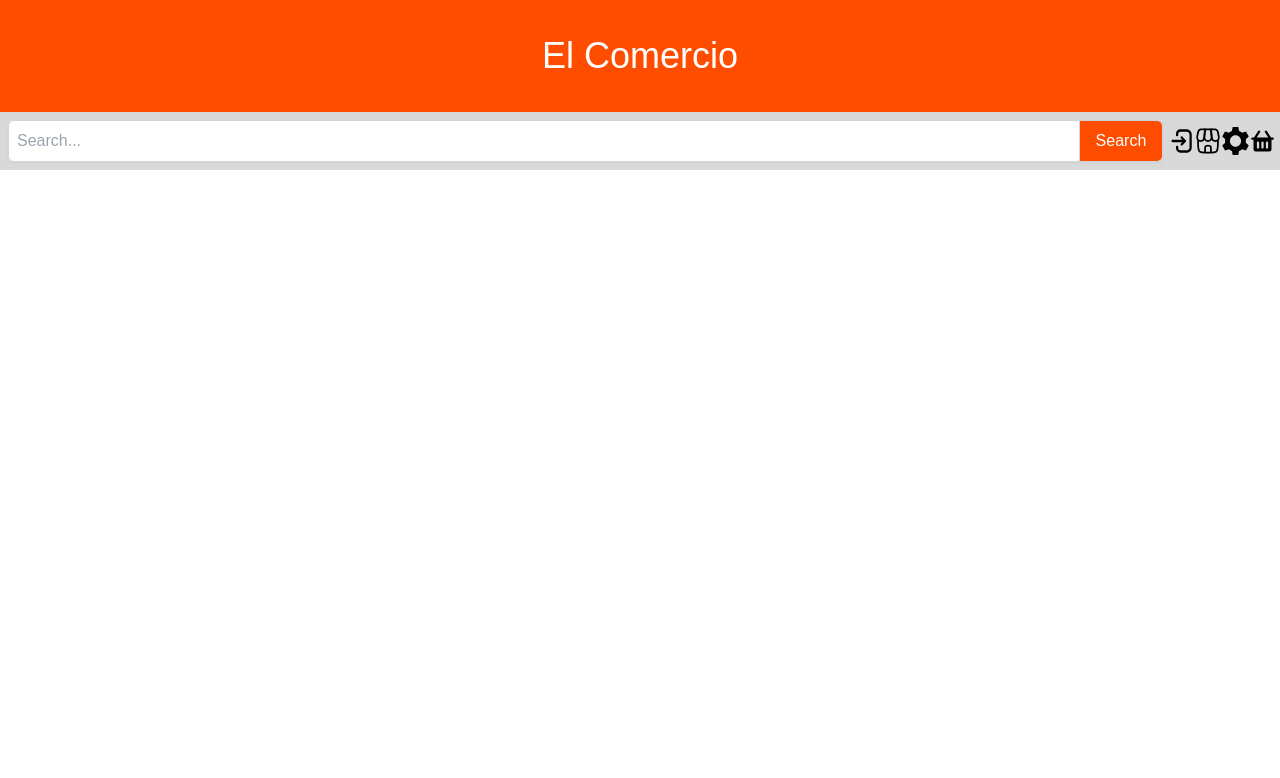
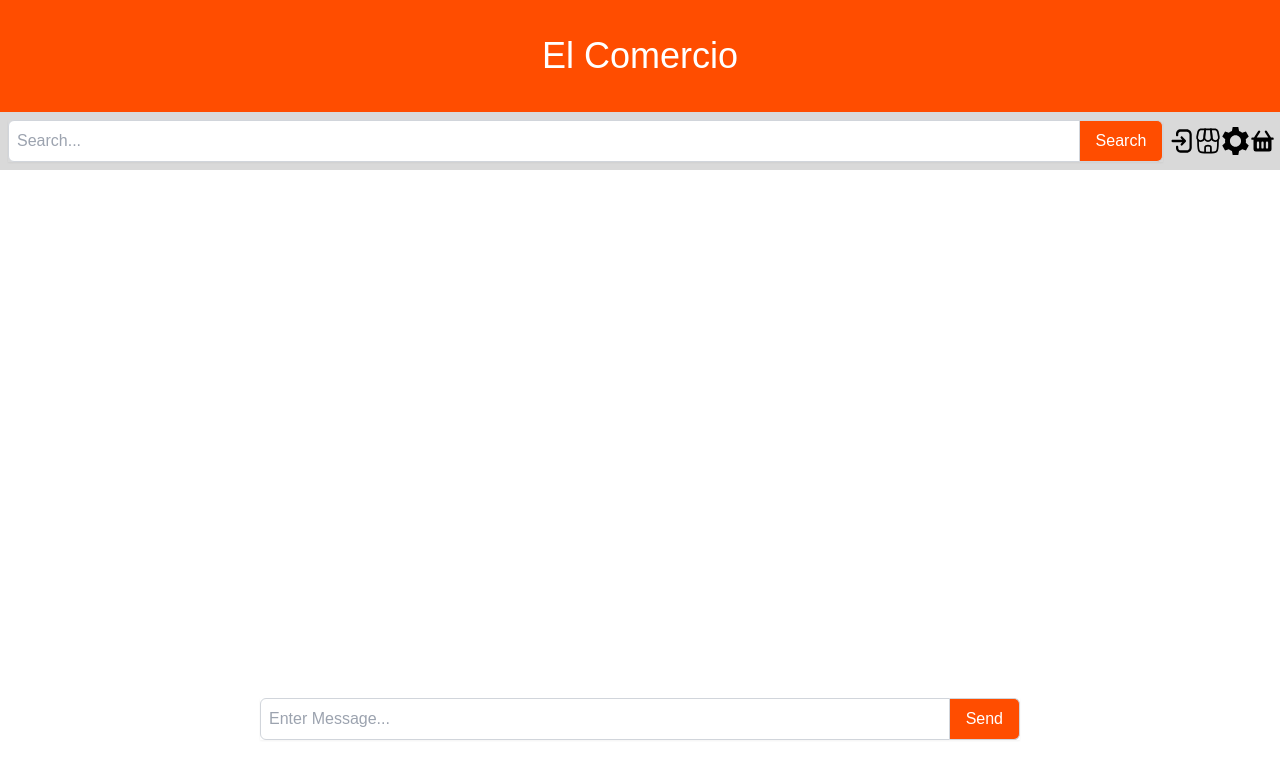
Before and after one commit to Damon-Martin/COMP-3000-Year-2024-2025, a Next.js app in the folder front-end/: page /support in a window 1280 px wide. Shown: the top 778 px of the page. Built offline with nearby package versions, Linux system fonts and the light colour scheme; no server answers.

Commit message:
Both clients recieve messages

```diff
--- a/front-end/src/app/support/page.jsx
+++ b/front-end/src/app/support/page.jsx
@@ -106,7 +106,7 @@
     }, [])
 
 
-    return isMobile ? <SupportMobile username={username} socket={socket}/> : <SupportDesktop username={username} socket={socket}/>;
+    return isMobile ? <SupportMobile username={username} socket={socket} messages={messages} setMessages={setMessages}/> : <SupportDesktop username={username} socket={socket} messages={messages} setMessages={setMessages}/>;
 
 
 }
--- a/front-end/src/components/page-components/support-page/desktop/customer/support-desktop.jsx
+++ b/front-end/src/components/page-components/support-page/desktop/customer/support-desktop.jsx
@@ -1,10 +1,24 @@
+import PurchaseButton from "@/components/regular-components/item-page/buttons/purchase-btn"
 import NavBarSwitcher from "@/components/regular-components/nav-bar/nav-bar-switcher/nav-bar-switcher"
+import SupportInputBarDesktop from "../../support-input-bar/support-input-bar"
 
-export default function SupportDesktop() {
+export default function SupportDesktop({ username, socket, messages, setMessages }) {
+    const btnPressed = () => {
+        alert("button Pressed")
+    }
 
     return (
         <div>
             <NavBarSwitcher />
+            <div className="flex justify-center">
+                <div className="flex flex-col justify-between m-3 min-h-[70vh] max-h-[70vh] min-w-[60-w] max-w-[60vw]">
+                    <div className="bg-white flex flex-col overflow-auto min-h-[64vh] max-h-[64vh] min-w-[60vw] max-w-[60vw]">
+                        {/* render messages */}
+                    </div>
+                    {/* Support Form Input here*/}
+                    <SupportInputBarDesktop socket={socket} username={username} setMessages={setMessages}/>
+                </div>
+            </div>
         </div>
     )
 }
--- /dev/null
+++ b/front-end/src/components/page-components/support-page/support-input-bar/support-input-bar.jsx
@@ -0,0 +1,46 @@
+"use client"
+
+import { useState, useEffect } from "react";
+
+export default function SupportInputBarDesktop({ username, widthVW, socket, setMessages }) {
+const [msgToSend, setMsgToSend] = useState('');
+
+    const sendMessage = () => {
+        // Message is not empty
+        if (msgToSend.trim()) {
+            setMessages((prevMessages) => [...prevMessages, msgToSend]); // Appends message to be rendered
+            socket.emit("support-chat", { username: username, msg: msgToSend}) // Sends message
+        }
+    };
+
+    const handleKeyDown = (e) => {
+        if (e.key === 'Enter') {
+            sendMessage();
+        }
+    };
+
+    return (
+        <div
+            className="flex m-1 shadow-sm"
+            style={{ width: `${widthVW}vw` }}
+        >
+            <input
+                type="text"
+                value={msgToSend}
+                onChange={(e) => setMsgToSend(e.target.value)}
+                onKeyDown={handleKeyDown}
+                className="text-black flex-grow p-2 outline-none border border-gray-300 focus:ring-2 focus:ring-orange-600 focus:border-orange-600 rounded-l-md transition duration-200 hover:bg-gray-100"
+                placeholder="Enter Message..."
+                aria-label="Enter Message"
+            />
+            <button
+                onClick={sendMessage}
+                className="bg-[#FF4D00] hover:bg-[#c21300] px-4 py-2 text-white border border-gray-300 border-l-0 rounded-r-md rounded-l-none focus:bg-[#c21300] focus:outline-none focus:ring-2 focus:ring-orange-600 focus:border-orange-600 transition duration-200"
+                aria-label="Send Button"
+                onKeyDown={handleKeyDown}
+            >
+                Send
+            </button>
+        </div>
+    );
+}
--- a/front-end/src/components/regular-components/all-pages/support-btn/support-btn.jsx
+++ b/front-end/src/components/regular-components/all-pages/support-btn/support-btn.jsx
@@ -4,7 +4,7 @@
 export default function SupportButton() {
     return (
         <Link
-            href="/login"
+            href="/support"
             className="w-[10vh] h-[10vh] fixed bottom-4 right-4 flex items-center justify-center bg-blue-500 text-white rounded-full shadow-md hover:bg-blue-600 transition duration-300"
             aria-label="Support Page"
         >
```
